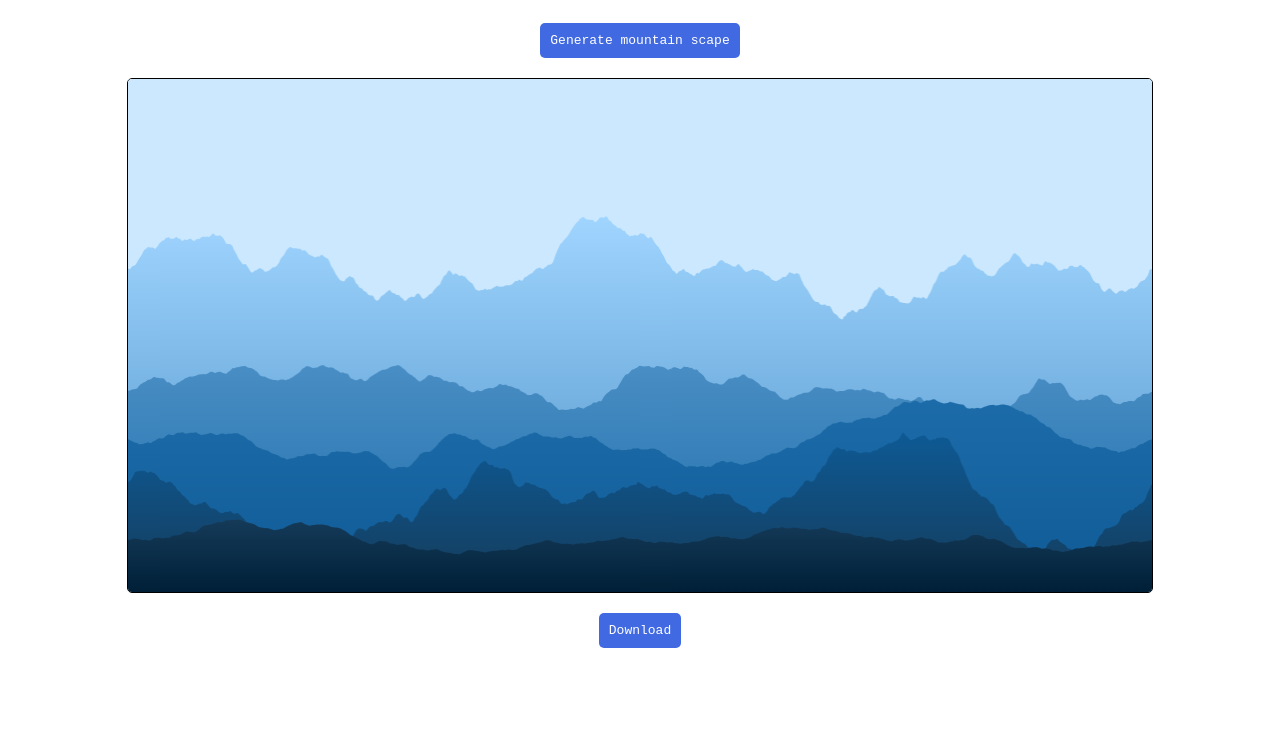
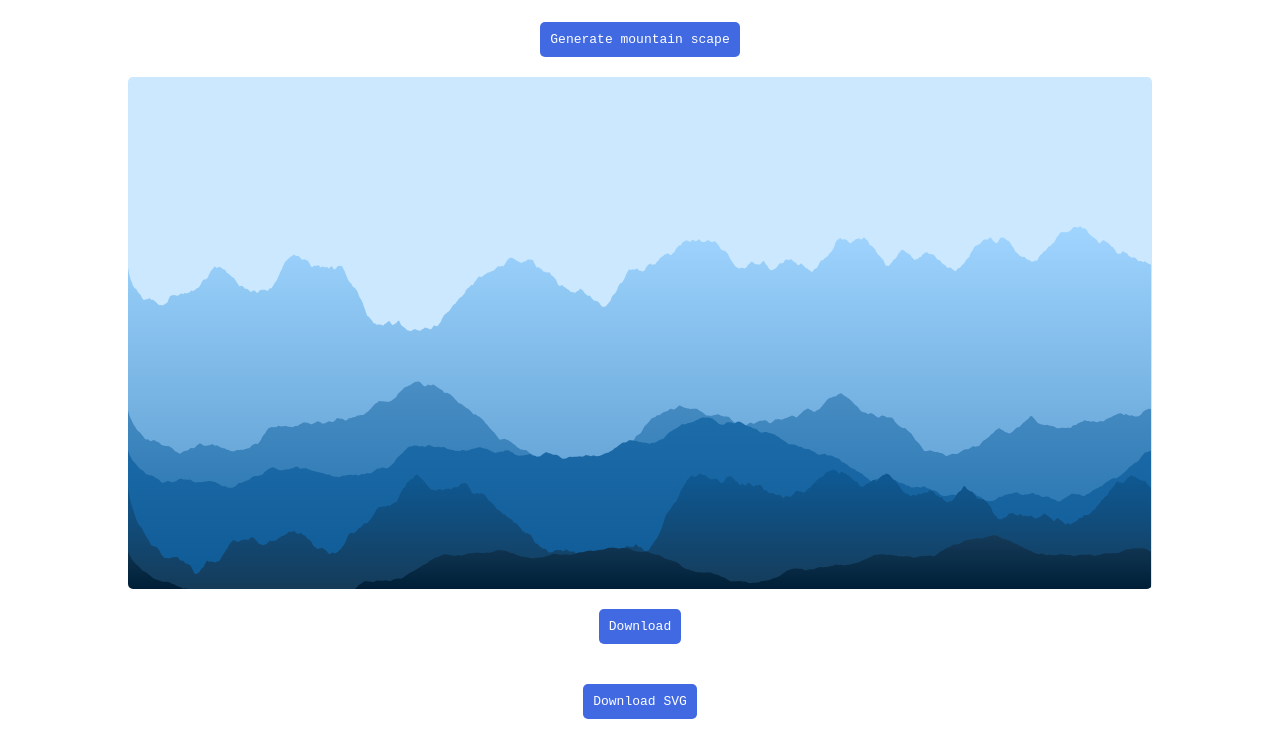
Before and after one commit to Sammcb/MountainScape, a plain HTML site: page index.html in a window 1280 px wide. Shown: the part 63-802 px from the top of the page. Drawn offline with Linux system fonts and the light colour scheme.

Commit message:
Added SVG download.

```diff
--- a/index.html
+++ b/index.html
@@ -5,8 +5,9 @@
 <body onresize="scaleCanvas()" onload="setupCanvas(); draw()">
 	<div class="center-column">
 		<h1 class="title">MountainScape</h1>
-		<a id="submit" onclick="draw()">Generate mountain scape</a>
+		<a id="submit" onclick="createMountainScape()">Generate mountain scape</a>
 		<canvas id="mountain"></canvas>
 		<a id="download" href="" download="">Download</a>
+		<a id="downloadSVG" href="" download="">Download SVG</a>
 	</div>
 </body>
--- a/mountains.css
+++ b/mountains.css
@@ -1,12 +1,5 @@
 :root {
 	color-scheme: light dark;
-	--separator: black;
-}
-
-@media (prefers-color-scheme: dark) {
-	:root{
-		--separator: white;
-	}
 }
 
 html {
@@ -28,7 +21,7 @@ body {
 }
 
 .title {
-	border-bottom: 1px solid var(--separator);
+	border-bottom: 1px solid text;
 }
 
 a {
@@ -50,6 +43,5 @@ a {
 
 #mountain {
 	border-radius: 5px;
-	border: 0.1px solid var(--separator);
 	width: 80%;
 }
--- a/mountains.js
+++ b/mountains.js
@@ -8,14 +8,15 @@ function clearCanvas() {
 	context.clearRect(0, 0, width, height)
 }
 
-// Store seed for redrawing on scale
-let previousSeed = 1
+function createMountainScape() {
+	config.seed = nextSeed(config.seed)
+	draw()
+}
 
 function scaleCanvas() {
 	// Set canvas visible height
 	const cssWidth = canvas.offsetWidth
 	const cssHeight = Math.floor(cssWidth / 2)
-	canvas.style.height = `${cssHeight}px`
 
 	// Retina display support
 	const scale = window.devicePixelRatio
@@ -25,7 +26,6 @@ function scaleCanvas() {
 	canvas.height = height
 
 	// Redraw
-	seed = previousSeed
 	draw()
 }
 
@@ -36,27 +36,29 @@ function setupCanvas() {
 	scaleCanvas()
 }
 
-// Randomizer
-let seed = 1
+function nextSeed(seed) {
+	return (config.rng.a * seed + config.rng.c) % config.rng.m
+}
 
 // Returns a random float in the range [0, 1]
-function randomFloat() {
-	const m = 4294967296
-	const a = 1664525
-	const c = 1
-	seed = (a * seed + c) % m
-	return seed / m
+function randomFloat(seed) {
+	const newSeed = nextSeed(seed)
+	return [newSeed / config.rng.m, newSeed]
 }
 
 // Returns a random float in the range [min, max]
-function randomFloatInRange(min, max) {
-	return randomFloat() * (max - min) + min
+function randomFloatInRange(min, max, seed) {
+	const [random, newSeed] = randomFloat(seed)
+	return [random * (max - min) + min, newSeed]
 }
 
-function generateGradients(wavelength) {
+function generateGradients(wavelength, initialSeed) {
+	let seed = initialSeed
 	let gradients = []
 	for (let x = 0; x < width + wavelength; x += wavelength) {
-		gradients.push(randomFloatInRange(-1, 1))
+		const [random, newSeed] = randomFloatInRange(-1, 1, seed)
+		seed = newSeed
+		gradients.push(random)
 	}
 
 	return gradients
@@ -93,8 +95,8 @@ function interpolate(x, wavelength, dotProducts) {
 	return dotProducts[0] + smoothstep(normalizedX) * (dotProducts[1] - dotProducts[0])
 }
 
-function perlin(wavelength) {
-	const gradients = generateGradients(wavelength)
+function perlin(wavelength, initialSeed) {
+	const gradients = generateGradients(wavelength, initialSeed)
 	let noise = []
 
 	for (let x = 0; x < width; x++) {
@@ -107,12 +109,12 @@ function perlin(wavelength) {
 	return noise
 }
 
-function fractal(octaves, wavelength, gradients) {
-	let noise = perlin(wavelength)
+function fractal(octaves, wavelength, initialSeed) {
+	let noise = perlin(wavelength, initialSeed)
 
 	for (let i = 1; i < octaves; i++) {
 		const factor = Math.pow(2, i)
-		const octaveNoise = perlin(wavelength / factor)
+		const octaveNoise = perlin(wavelength / factor, initialSeed + i)
 		noise = noise.map((height, index) => height + octaveNoise[index] / factor)
 	}
 
@@ -123,11 +125,8 @@ function scaleY(y, scale, shift) {
 	return (y + 1) * scale + shift
 }
 
-function formMountain(octaves, flatnessFactor, heightFactor, peaks, colors, gradient=false) {
-	previousSeed = seed
-
+function getHeights(octaves, flatness, heightScaler, peaks, initialSeed) {
 	const wavelength = width / peaks
-	const gradients = generateGradients(wavelength, octaves)
 
 	if (wavelength <= 0) {
 		throw Error('Wavelength must be greater than 0.')
@@ -137,50 +136,39 @@ function formMountain(octaves, flatnessFactor, heightFactor, peaks, colors, grad
 		throw Error('Octaves must be greater than 0.')
 	}
 
-	const heights = fractal(octaves, wavelength)
-
-	const scale = height / flatnessFactor
+	const heights = fractal(octaves, wavelength, initialSeed)
+	const scale = height / flatness
 	const heightSum = heights.reduce((first, second) => first + second) + heights.length
 	const averageHeight =  heightSum / heights.length * scale
-	const shift = (-height * heightFactor) + averageHeight
+	const shift = (-height * heightScaler) + averageHeight
+	const scaledHeights = heights.map(height => scaleY(height, scale, shift))
+	return scaledHeights
+}
 
-	const padding = 5
+function formMountain(octaves, flatness, heightScaler, peaks, colors, initialSeed) {
+	const heights = getHeights(octaves, flatness, heightScaler, peaks, initialSeed)
 
 	context.beginPath()
-	context.strokeStyle = colors[0]
-	if (gradient) {
-		const minHeight = scaleY(Math.min(...heights), scale, shift)
-		const gradient = context.createLinearGradient(0, minHeight, 0, height)
-		gradient.addColorStop(0, colors[0])
-		gradient.addColorStop(1, colors[1])
-		context.fillStyle = gradient
-	} else {
-		context.fillStyle = colors[0]
-	}
-	context.moveTo(-padding, height)
-	context.lineTo(-padding, scaleY(heights[0], scale, shift))
 
-	for (let x = 1; x < width; x++) {
-		const y = scaleY(heights[x], scale, shift)
-		context.lineTo(x, y)
-	}
+	const minHeight = Math.min(...heights)
+	const gradient = context.createLinearGradient(0, minHeight, 0, height)
+	const lastIndex = colors.length > 1 ? colors.length - 1 : 1
+	colors.forEach((color, index) => gradient.addColorStop(index / lastIndex, `#${color}`))
+	context.fillStyle = gradient
 
-	context.lineTo(width + padding, scaleY(heights[width - 1], scale, shift))
-	context.lineTo(width + padding, height)
+	context.moveTo(0, height)
+	heights.forEach((height, index) => context.lineTo(index, height))
+	context.lineTo(heights.length - 1, height)
+	context.closePath()
 
-	context.closePath()
 	context.fill()
 }
 
-function fillBackground(colors, gradient=false) {
-	if (gradient) {
-		const gradient = context.createLinearGradient(0, 0, 0, height)
-		gradient.addColorStop(0, colors[0])
-		gradient.addColorStop(1, colors[1])
-		context.fillStyle = gradient
-	} else {
-		context.fillStyle = colors[0]
-	}
+function fillBackground(colors) {
+	const gradient = context.createLinearGradient(0, 0, 0, height)
+	const lastIndex = colors.length > 1 ? colors.length - 1 : 1
+	colors.forEach((color, index) => gradient.addColorStop(index / lastIndex, `#${color}`))
+	context.fillStyle = gradient
 	context.fillRect(0, 0, width, height)
 }
 
@@ -193,43 +181,134 @@ function updateDownload() {
 function draw() {
 	clearCanvas()
 
-	fillBackground(['#cbe8ff'])
+	fillBackground(config.background)
 
-	// Larger = rougher terrain
-	let octaves = 8
-	// Larger = flatter mountains
-	let flatnessFactor = 3
-	// Represents where the average height of the noise will be relative to the height
-	let heightFactor = 0.3
-	// The number of mountain peaks
-	let peaks = 5
-	// Color of the mountain
-	let colors = ['#a0d5ff', '#498ec4']
-	formMountain(octaves, flatnessFactor, heightFactor, peaks, colors, gradient=true)
-
-	flatnessFactor = 3
-	heightFactor = 0.05
-	peaks = 3
-	colors = ['#498ec4', '#1d6caa']
-	formMountain(octaves, flatnessFactor, heightFactor, peaks, colors, gradient=true)
-
-	flatnessFactor = 4
-	heightFactor = -0.2
-	peaks = 3
-	colors = ['#1d6caa', '#0e5a95']
-	formMountain(octaves, flatnessFactor, heightFactor, peaks, colors, gradient=true)
-
-	flatnessFactor = 2
-	heightFactor = 0.25
-	peaks = 3
-	colors = ['#0e5a95', '#153b59']
-	formMountain(octaves, flatnessFactor, heightFactor, peaks, colors, gradient=true)
-
-	flatnessFactor = 4
-	heightFactor = -0.4
-	peaks = 2
-	colors = ['#153b59', '#001f37']
-	formMountain(octaves, flatnessFactor, heightFactor, peaks, colors, gradient=true)
+	config.mountains.forEach((mountain, index) => {
+		formMountain(mountain.octaves, mountain.flatness, mountain.height, mountain.peaks, mountain.colors, config.seed + index)
+	})
 
 	updateDownload()
+	updateSVG()
 }
+
+function svgGradient(colors, id) {
+	const namespace = 'http://www.w3.org/2000/svg'
+	const gradient = document.createElementNS(namespace, 'linearGradient')
+	gradient.setAttribute('id', id)
+	gradient.setAttribute('x1', '0')
+	gradient.setAttribute('x2', '0')
+	gradient.setAttribute('y1', '0')
+	gradient.setAttribute('y2', '1')
+
+	const lastIndex = colors.length > 1 ? colors.length - 1 : 1
+	colors.forEach((color, index) => {
+		const stop = document.createElementNS(namespace, 'stop')
+		stop.setAttribute('offset', `${index / lastIndex * 100}%`)
+		stop.setAttribute('stop-color', `#${color}`)
+		gradient.appendChild(stop)
+	})
+
+	return gradient
+}
+
+function updateSVG() {
+	const namespace = 'http://www.w3.org/2000/svg'
+	const svg = document.createElementNS(namespace, 'svg')
+	svg.setAttribute('xmlns', 'http://www.w3.org/2000/svg')
+	svg.setAttribute('width', `${width}`)
+	svg.setAttribute('height', `${height}`)
+
+	const defs = document.createElementNS(namespace, 'defs')
+
+	const backgroundGradientId = 'background'
+	const backgroundGradient = svgGradient(config.background, backgroundGradientId)
+	defs.appendChild(backgroundGradient)
+
+	const background = document.createElementNS(namespace, 'rect')
+	background.setAttribute('x', '0')
+	background.setAttribute('y', '0')
+	background.setAttribute('width', `${width}`)
+	background.setAttribute('height', `${height}`)
+	background.setAttribute('fill', `url(#${backgroundGradientId})`)
+	svg.appendChild(background)
+
+	config.mountains.forEach((mountain, index) => {
+		const heights = getHeights(mountain.octaves, mountain.flatness, mountain.height, mountain.peaks, config.seed + index)
+		const minHeight = Math.min(...heights)
+
+		const gradientId = `mountain${index}`
+		const gradient = svgGradient(mountain.colors, gradientId)
+		defs.appendChild(gradient)
+
+		const path = document.createElementNS(namespace, 'path')
+		const pathComponents = [`M 0 ${height}`]
+
+		pathComponents.push(...heights.map((height, index) => `L ${index} ${height}`))
+
+		pathComponents.push(...[`L ${heights.length - 1} ${height}`, 'Z'])
+
+		path.setAttribute('d', pathComponents.join(' '))
+		path.setAttribute('fill', `url(#${gradientId})`)
+		svg.appendChild(path)
+	})
+
+	svg.appendChild(defs)
+
+	const downloadButton = document.getElementById('downloadSVG')
+	const svgData = btoa(unescape(encodeURIComponent(svg.outerHTML)))
+	downloadButton.href = `data:text/html;base64,${svgData}`
+	downloadButton.download = 'mountains.svg'
+}
+
+// octaves: Int | larger = rougher terrain
+// flatness: Double | larger = flatter mountains
+// height: Double | represents where the average height of the noise will be relative to the height of the canvas
+// peaks: Int | number of mountain peaks
+// colors: [String] | color of the mountain. if gradient: should contain 2 colors (top, bottom), else: should contain 1 color
+// gradient: Bool | wether the mountain color is a gradient or solid color
+const config = {
+	'rng': {
+		'm': 4294967296,
+		'a': 1664525,
+		'c': 1
+	},
+	'seed': 1,
+	'background': ['cbe8ff'],
+	'mountains': [
+		{
+			'octaves': 8,
+			'flatness': 3,
+			'height': 0.3,
+			'peaks': 5,
+			'colors': ['a0d5ff', '498ec4']
+		},
+		{
+			'octaves': 8,
+			'flatness': 3,
+			'height': 0.05,
+			'peaks': 3,
+			'colors': ['498ec4', '1d6caa']
+		},
+		{
+			'octaves': 8,
+			'flatness': 4,
+			'height': -0.2,
+			'peaks': 3,
+			'colors': ['1d6caa', '0e5a95']
+		},
+		{
+			'octaves': 8,
+			'flatness': 2,
+			'height': 0.25,
+			'peaks': 3,
+			'colors': ['0e5a95', '153b59']
+		},
+		{
+			'octaves': 8,
+			'flatness': 4,
+			'height': -0.4,
+			'peaks': 2,
+			'colors': ['153b59', '001f37']
+		}
+	]
+}
```
